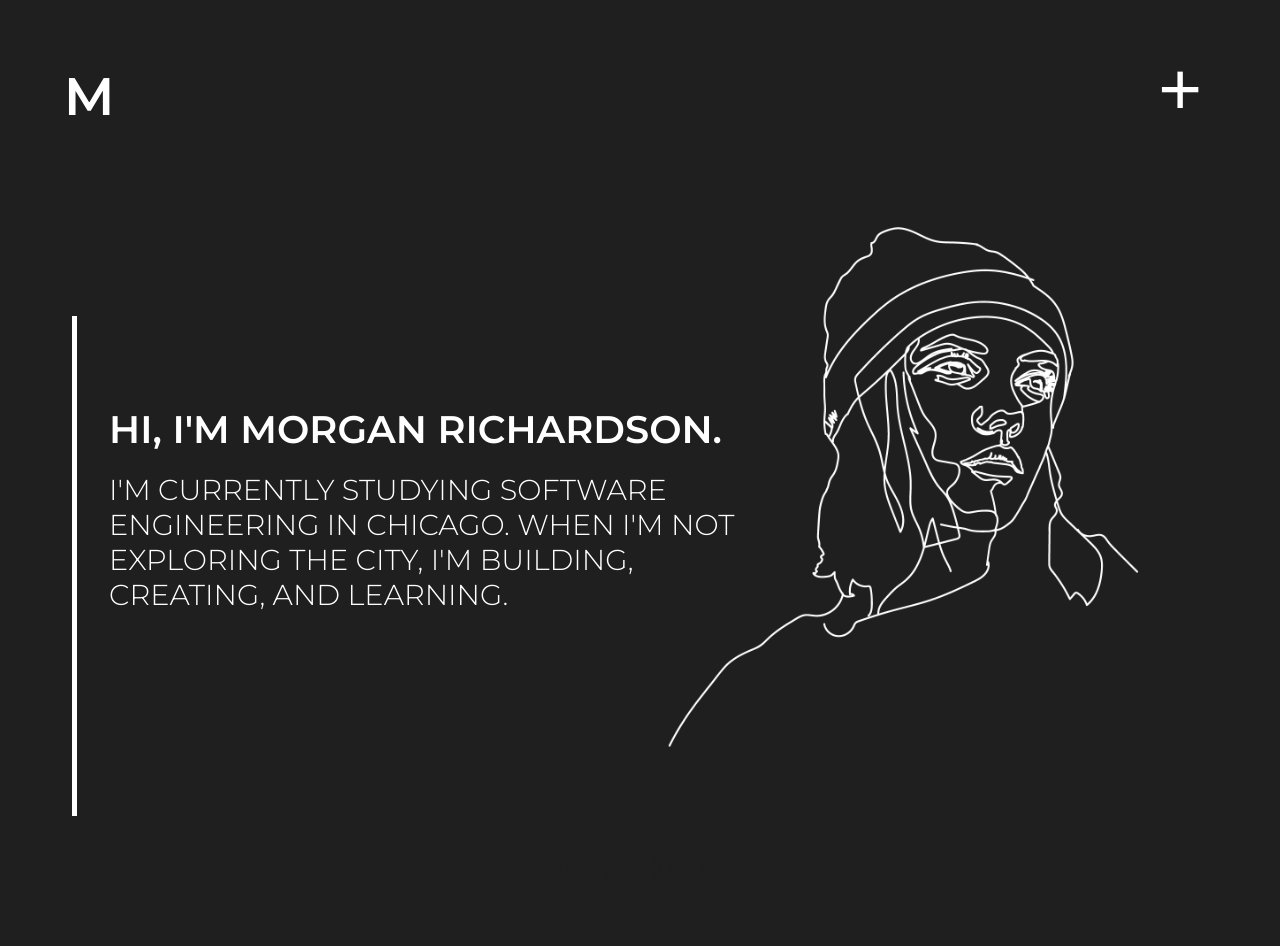
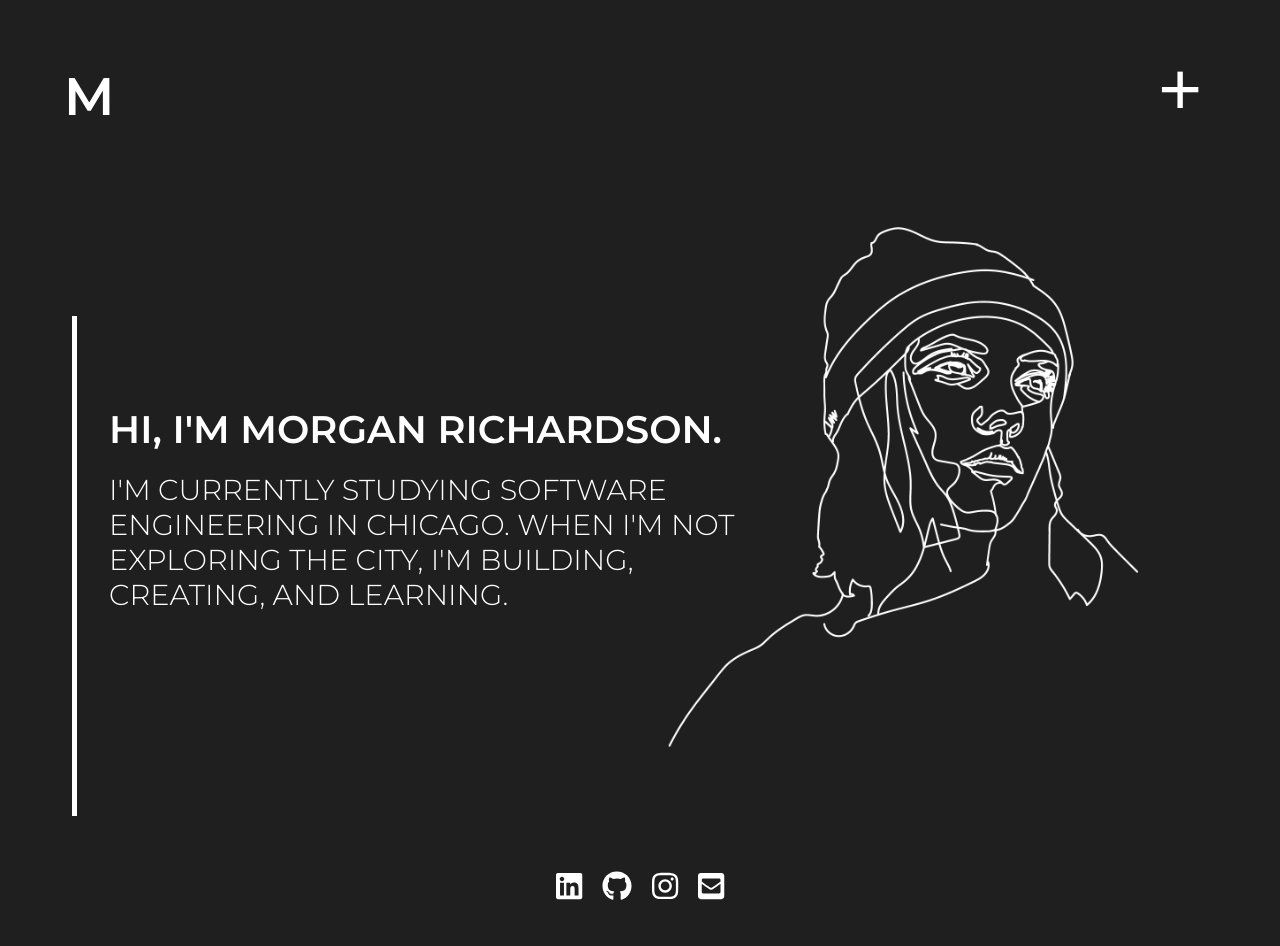
Before and after one commit to soliddev328/abanden-admin-board, a Gatsby site: page / in a window 1280 px wide. Built offline with nearby package versions, Linux system fonts and the light colour scheme; Gatsby itself is replaced by a stand-in of ours.

Commit message:
CSS for landing page makes sense now

```diff
--- a/src/styles/landing.module.css
+++ b/src/styles/landing.module.css
@@ -44,13 +44,15 @@
 .contactInfo {
   text-align: center;
   font-weight: 300;
+  margin-bottom: 50px;
 }
 
 .socialIcons {
   padding: 10px;
   font-size: 30px;
   margin-top: -50px;
-  margin-bottom: 50px;
+  /* margin-bottom: 50px; */
+  color: white;
 }
 
 @media only screen and (max-width: 600px) {
```
